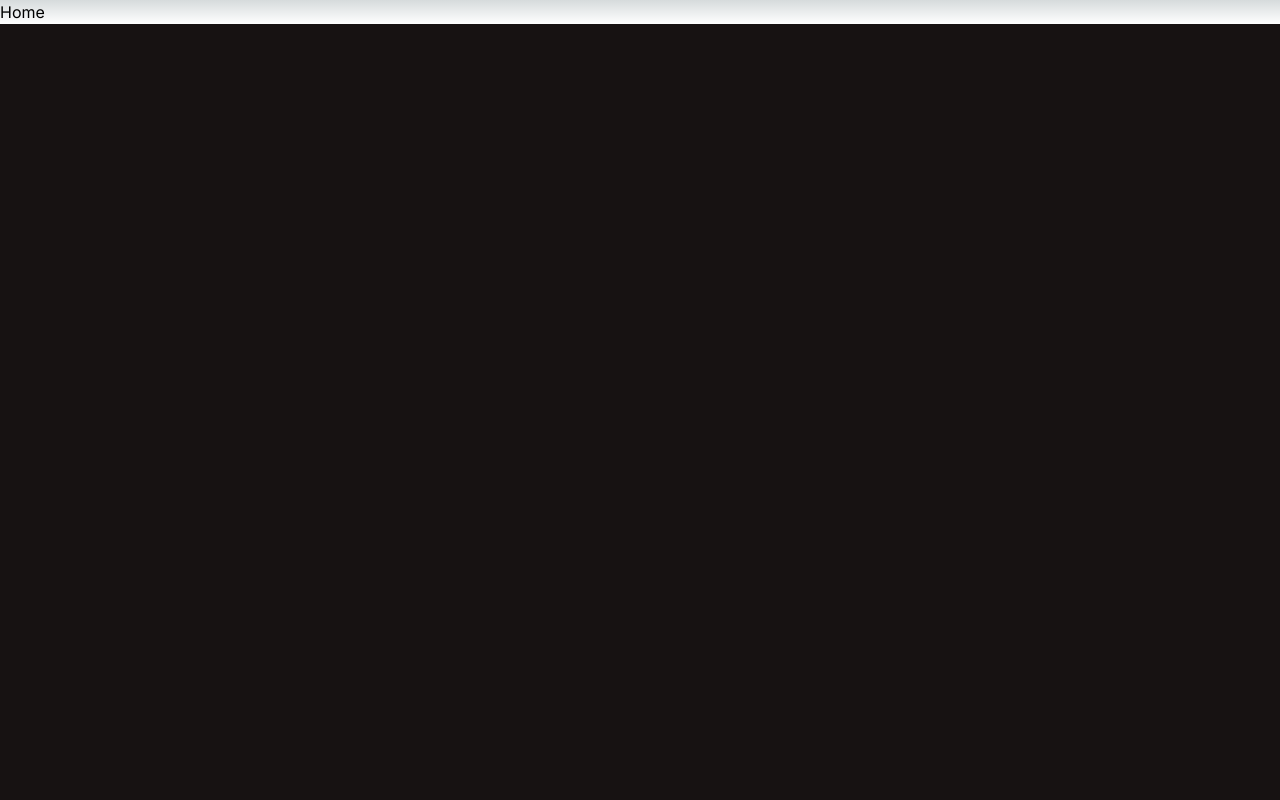
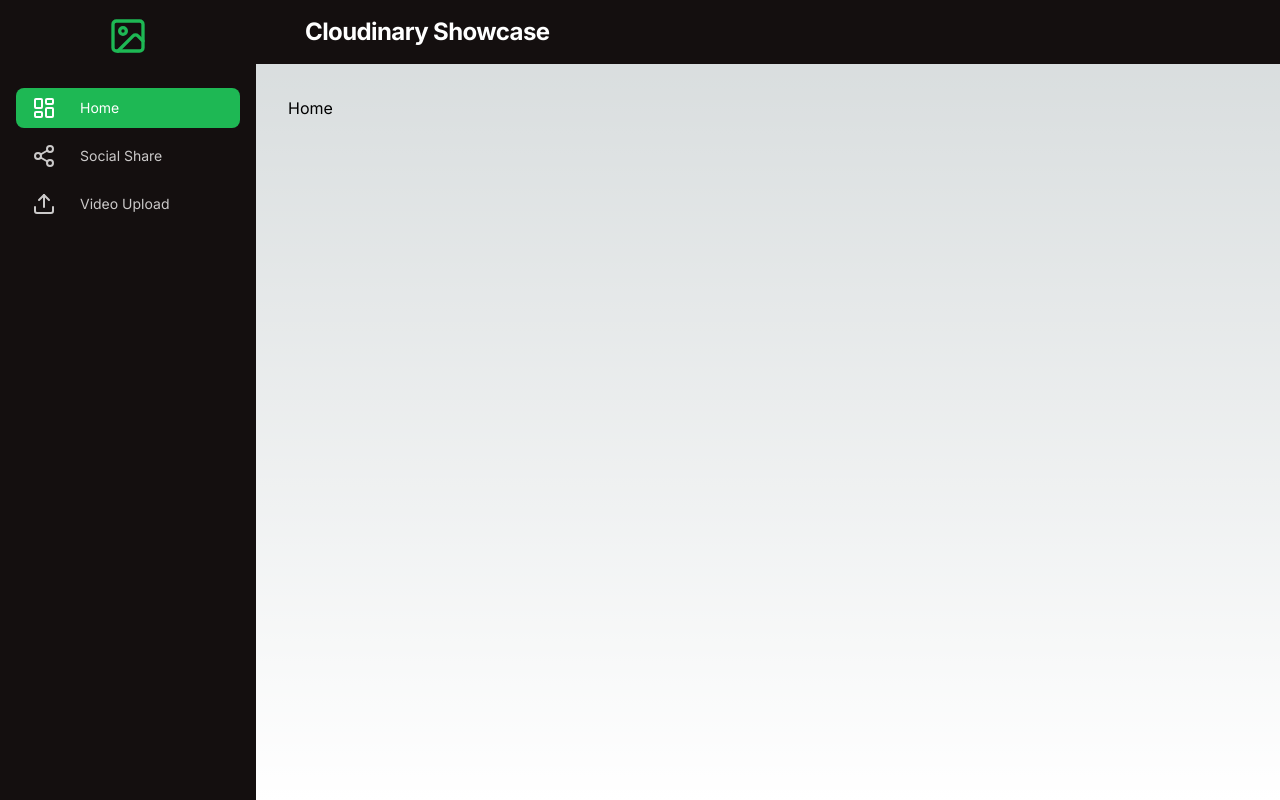
Before and after one commit to supradeepmukherjee/SAAS, a Next.js app: page /home in a window 1280 px wide. Built offline with nearby package versions, Linux system fonts and the light colour scheme; no server answers.

Commit message:
App Pages Layout

```diff
--- /dev/null
+++ b/src/app/(app)/layout.tsx
@@ -0,0 +1,132 @@
+'use client'
+
+import { useClerk, useUser } from "@clerk/nextjs";
+import { ImageIcon, LayoutDashboardIcon, LogOutIcon, MenuIcon, Share2Icon, UploadIcon } from "lucide-react";
+import Link from "next/link";
+import { usePathname, useRouter } from "next/navigation";
+import { ReactNode, useState } from "react";
+
+const sidebarItems = [
+  {
+    href: '/home',
+    icon: LayoutDashboardIcon,
+    label: 'Home'
+  },
+  {
+    href: '/social-share',
+    icon: Share2Icon,
+    label: 'Social Share'
+  },
+  {
+    href: '/video-upload',
+    icon: UploadIcon,
+    label: 'Video Upload'
+  },
+]
+
+export default function AppLayout({
+  children
+}: Readonly<{
+  children: ReactNode
+}>) {
+  const [sidebarOpen, setSidebarOpen] = useState(false)
+  const pathName = usePathname()
+  const router = useRouter()
+  const { signOut } = useClerk()
+  const { user } = useUser()
+  const logoClickHandler = () => router.push('/')
+  const signOutHandler = async () => await signOut()
+  return (
+    <div className="drawer lg:drawer-open">
+      <input
+        type="checkbox"
+        className="drawer-toggle"
+        id="sidebarDrawer"
+        checked={sidebarOpen}
+        onChange={() => setSidebarOpen(!sidebarOpen)}
+      />
+      <div className="drawer-content flex flex-col">
+        {/* navbar */}
+        <header className="w-full bg-base-200">
+          <div className="navbar mx-auto px-4 sm:px-6 lg:px-8 max-w-7xl">
+            <div className="flex-none lg:hidden">
+              <label htmlFor="sidebarDrawer" className="btn btn-square btn-ghost drawer-button">
+                <MenuIcon />
+              </label>
+            </div>
+            <div className="flex-1">
+              <Link href='/' onClick={() => router.push('/')}>
+                <div className="btn btn-ghost normal-case text-2xl font-bold tracking-tight cursor-pointer text-white">
+                  Cloudinary Showcase
+                </div>
+              </Link>
+            </div>
+            <div className="flex flex-none items-center space-x-4">
+              {user && (
+                <>
+                  <div className="avatar">
+                    <div className="w-8 h-8 rounded-full">
+                      {/* eslint-disable-next-line @next/next/no-img-element */}
+                      <img src={user.imageUrl} alt={user.username || user.emailAddresses[0].emailAddress} />
+                    </div>
+                  </div>
+                  <span className="text-sm truncate max-w-xs lg:max-w-md text-white">
+                    {user.username || user.emailAddresses[0].emailAddress}
+                  </span>
+                  <button className="btn btn-ghost btn-circle text-white" onClick={signOutHandler}>
+                    <LogOutIcon className="h-6 w-6" />
+                  </button>
+                </>
+              )}
+            </div>
+          </div>
+        </header>
+        {/* main content */}
+        <main className="flex-grow">
+          <div className="mx-auto w-full max-w-7xl px-4 sm:px-6 lg:px-8 my-8">
+            {children}
+          </div>
+        </main>
+      </div>
+      <div className="drawer-side">
+        <label htmlFor="sidebar-drawer" className="drawer-overlay"></label>
+        <aside className="w-64 h-full flex flex-col bg-base-200">
+          <div className="flex items-center justify-center py-4">
+            <ImageIcon className="w-10 h-10 text-primary" />
+          </div>
+          <ul className="w-full text-base-content menu p-4 flex-grow">
+            {sidebarItems.map(i => (
+              <li className="mb-2" key={i.href}>
+                <Link
+                  href={i.href}
+                  className={`
+                    flex items-center space-x-4 px-4 py-2 rounded-lg
+                    ${pathName === i.href
+                      ?
+                      'bg-primary text-white'
+                      :
+                      'hover:bg-base-300'
+                    }
+                    `}
+                  onClick={() => setSidebarOpen(false)}
+                >
+                  <i.icon className='w-6 h-6' />
+                  <span>
+                    {i.label}
+                  </span>
+                </Link>
+              </li>
+            ))}
+          </ul>
+          {user && (
+            <div className="p-4">
+              <button onClick={signOutHandler} className="btn btn-outline btn-error w-full">
+                <LogOutIcon className="mr-2 h-5 w-5" /> Sign Out
+              </button>
+            </div>
+          )}
+        </aside>
+      </div>
+    </div>
+  )
+}
```
